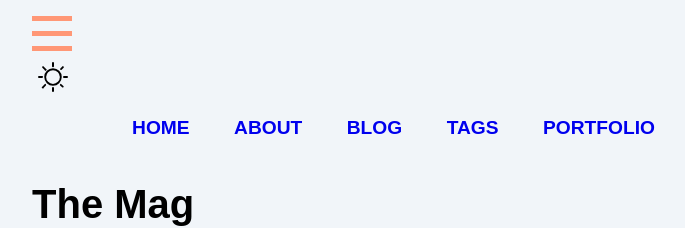
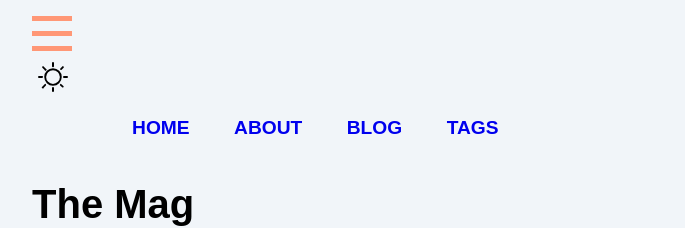
Before and after one commit to amagallon41/NewDigitalGarden, an Astro site: page / in a window 1280 px wide. Shown: the top 228 px of the page, without its empty margins (268-953 px from the left). Built offline with nearby package versions, Linux system fonts and the light colour scheme; Astro itself is replaced by a stand-in of ours.

Commit message:
nav update

```diff
--- a/src/components/Navigation.astro
+++ b/src/components/Navigation.astro
@@ -8,6 +8,5 @@
     <a href="/about/">About</a>
     <a href="/blog/">Blog</a>
     <a href="/tags/">Tags</a>
-    <a href="/portfolio/">Portfolio</a>
 
   </div>
```
